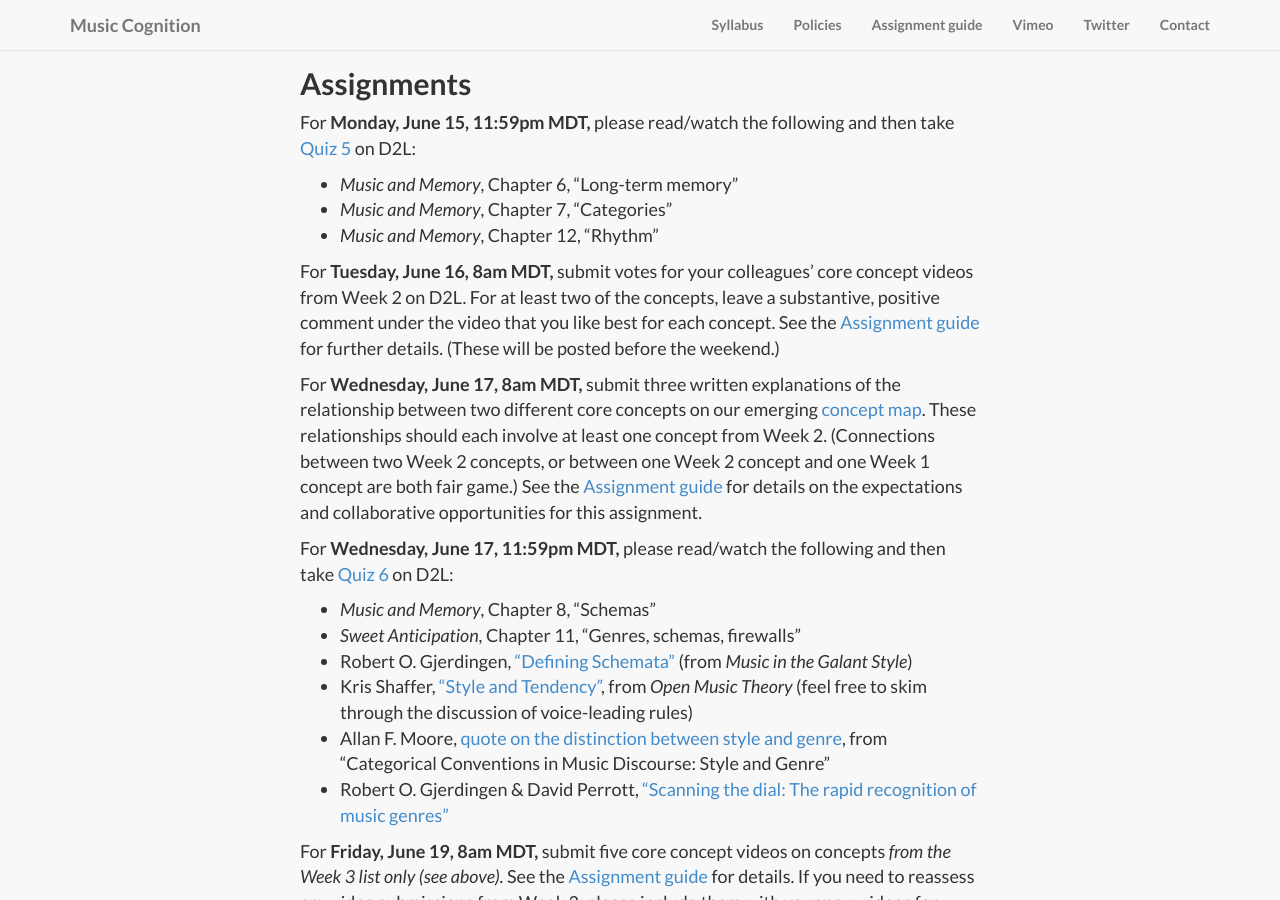
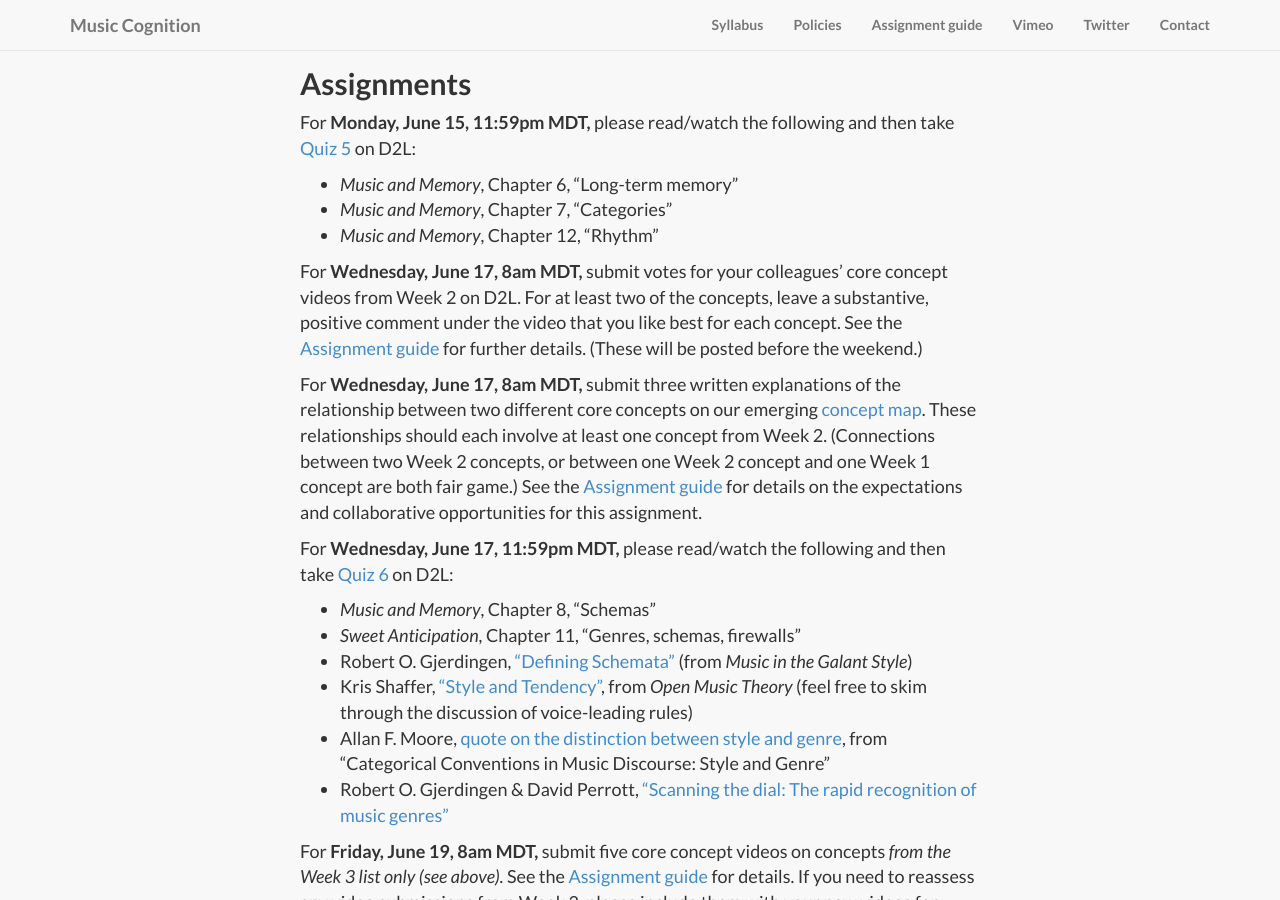
Before and after one commit to kshaffer/cognition, a Jekyll site: the page built from week3.md, in a window 1280 px wide and 900 px high, scrolled down 1842 px. Built offline with Jekyll 4.4.1, drawn with Linux system fonts in a browser that asks for light colours; nearby versions of some CDN libraries; library files that are not in the unit come from our copies.

Commit message:
Week 3 deadline fix

```diff
--- a/week3.md
+++ b/week3.md
@@ -49,7 +49,7 @@ For **Monday, June 15, 11:59pm MDT,** please read/watch the following and then t
 - *Music and Memory*, Chapter 7, "Categories"
 - *Music and Memory*, Chapter 12, "Rhythm"
 
-For **Tuesday, June 16, 8am MDT,** submit votes for your colleagues' core concept videos from Week 2 on D2L. For at least two of the concepts, leave a substantive, positive comment under the video that you like best for each concept. See the [Assignment guide](/assessments/) for further details. (These will be posted before the weekend.)
+For **Wednesday, June 17, 8am MDT,** submit votes for your colleagues' core concept videos from Week 2 on D2L. For at least two of the concepts, leave a substantive, positive comment under the video that you like best for each concept. See the [Assignment guide](/assessments/) for further details. (These will be posted before the weekend.)
 
 For **Wednesday, June 17, 8am MDT,** submit three written explanations of the relationship between two different core concepts on our emerging [concept map](https://prezi.com/ntsoqg1f9m7i/music-cognition/). These relationships should each involve at least one concept from Week 2. (Connections between two Week 2 concepts, or between one Week 2 concept and one Week 1 concept are both fair game.) See the [Assignment guide](/assessments/) for details on the expectations and collaborative opportunities for this assignment.
 
```
